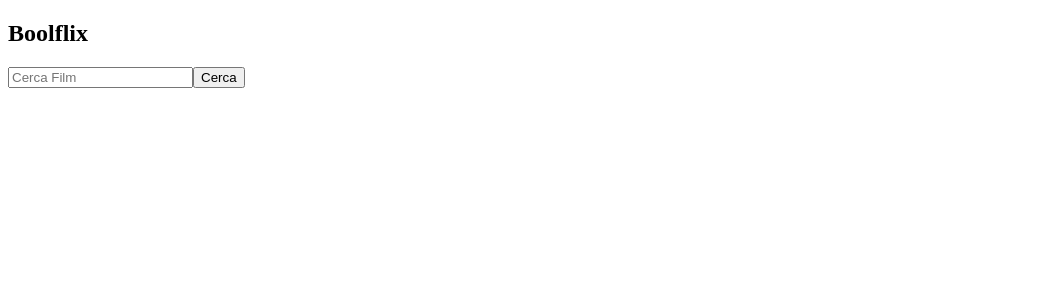
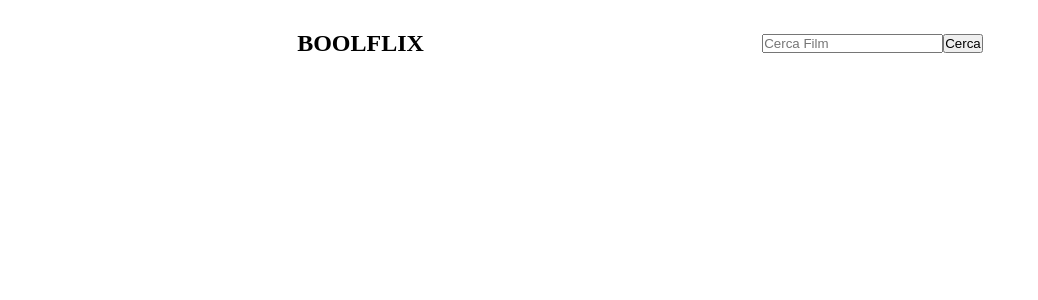
Before and after one commit to ValerioGc/vue-boolflix, a Vue app: page / in a window 1280 px wide. Shown: the top 300 px of the page, without its empty margins (0-1038 px from the left). Built offline with nearby package versions, Linux system fonts and the light colour scheme.

Commit message:
Avanzamento

```diff
--- a/src/App.vue
+++ b/src/App.vue
@@ -16,6 +16,7 @@ export default {
       appHeader,
       appMain,
     },
+
     data() {
       return {
         reqState:'loading',
@@ -29,6 +30,7 @@ export default {
         this.srcQuery = query.toLowerCase().trim();
         this.callApi();
       },
+
       async callApi() {
         try {
           const response = await axios.get(`https://api.themoviedb.org/3/search/movie?api_key=6e89c6f4314800d5fba95fd05fdabb24&query=${this.srcQuery}&language=it-IT`);
--- a/src/components/appHeader.vue
+++ b/src/components/appHeader.vue
@@ -26,4 +26,27 @@
 
 <style lang="scss">
 
+
+    @import url('@/styles/vars.scss');
+    @import url('@/styles/general.scss');
+
+        header {
+            padding: 30px 0;
+            // background-color: $secondary_color;
+
+            nav {
+                width: 80%;
+                margin: auto;
+                display: flex;
+                justify-content: space-between;
+                align-items: center;
+
+                h1 {
+                    color: brand_color;
+                    text-transform: uppercase;
+                    font-weight: bold;
+                }
+            }
+        }
+
 </style>
--- a/src/components/appMain.vue
+++ b/src/components/appMain.vue
@@ -4,6 +4,10 @@
             <li>Titolo: {{ response.title }}</li>
             <li>Titolo Originale: {{ response.original_title }}</li>
             <li>Lingua: {{ response.original_language }}</li>
+            <li>
+                <img :src="langFlag" :alt="`${original_language} flag`">
+                {{ response.original_language }}
+            </li>
             <li>Voto: {{ response.vote_average }}</li>
         </ul>
     </main>
@@ -15,6 +19,20 @@
         name:'appMain',
         props: {
             foundFilm: Array,
+        },
+        data() {
+            return {
+                langFlag:'',
+            }
+        },
+        methods: {
+            selectFlag () {
+                // for (let i = 0; i < this.foundFilm.length; i++) {
+                for (let key in this.foundFilm.data.results) {
+                    console.log(key);
+                }
+
+            }
         }
     }
 
--- /dev/null
+++ b/src/styles/general.scss
@@ -0,0 +1,5 @@
+* {
+    box-sizing: border-box;
+    margin: auto;
+    padding: 0;
+}
--- /dev/null
+++ b/src/styles/vars.scss
@@ -0,0 +1,3 @@
+$primary_color: #000000;
+$secondary_color: #343333;
+$brand_color: #c90000;
```
Lines whose indentation alone changed are shown as unchanged.
